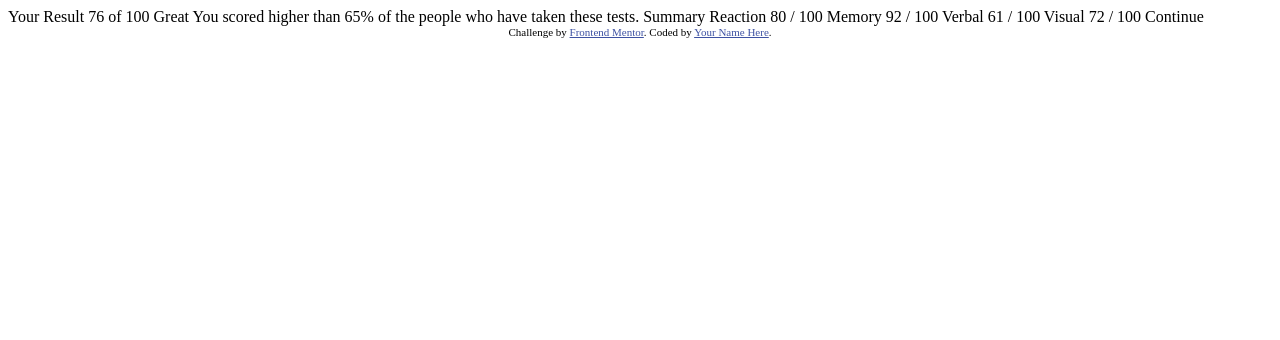
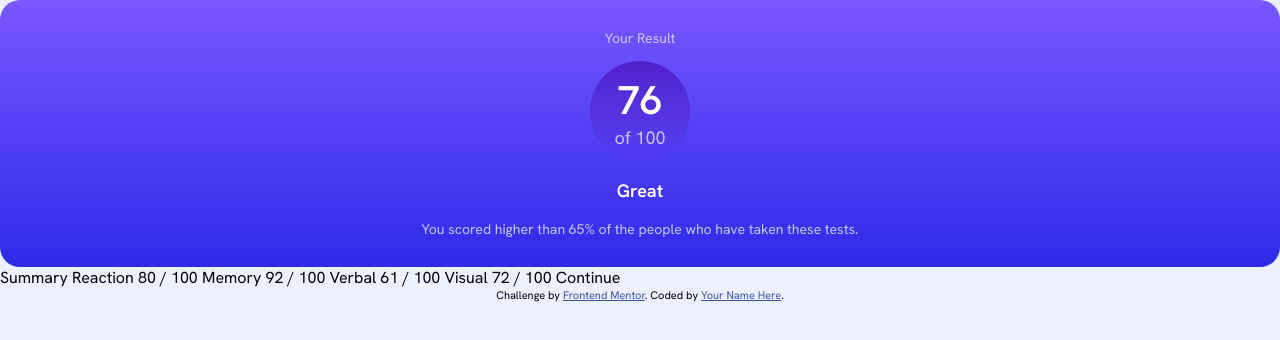
Before and after one commit to ajay117/results-summary-component, a plain HTML site: page index.html in a window 1280 px wide. Drawn offline with Linux system fonts and the light colour scheme.

Commit message:
Complete result section

```diff
--- /dev/null
+++ b/index.css
@@ -0,0 +1,108 @@
+@font-face {
+  font-family: "HankenGrotesk-VariableFont_wght";
+  src: url("./assets/fonts/HankenGrotesk-VariableFont_wght.ttf");
+}
+
+*,
+*::before,
+*::after {
+  box-sizing: border-box;
+}
+:root {
+  /* Primary colors */
+  --light-red: hsl(0, 100%, 67%);
+  --rangey-yellow: hsl(39, 100%, 56%);
+  --Green-teal: hsl(166, 100%, 37%);
+  --Cobalt-blue: hsl(234, 85%, 45%);
+
+  /* Gradients */
+  --light-slate-blue-background: hsla(252, 100%, 67%);
+  --light-royal-blue-background: hsl(241, 81%, 54%);
+
+  --violet-blue-circle: hsla(256, 72%, 46%, 1);
+  --persian-blue-circle: hsla(241, 72%, 46%, 0);
+
+  /* Neutral */
+
+  --white: hsl(0, 0%, 100%);
+  --pale-blue: hsl(221, 100%, 96%);
+  --light-lavender: hsl(241, 100%, 89%);
+  --dark-gray-blue: hsl(224, 30%, 27%);
+}
+html {
+  font-size: 10px;
+}
+html,
+body {
+  margin: 0;
+  padding: 0;
+}
+body {
+  font-family: "HankenGrotesk-VariableFont_wght";
+  font-size: 1.6rem;
+  background-color: var(--pale-blue);
+}
+p {
+  font-size: 1.8rem;
+}
+
+.result {
+  color: var(--light-lavender);
+  /* color: var(--white) */
+}
+
+/* || Classes */
+.result {
+  max-width: 100%;
+  padding: 15px 25px;
+  background-image: linear-gradient(
+    to top,
+    var(--light-royal-blue-background),
+    var(--light-slate-blue-background)
+  );
+  border-radius: 20px;
+  text-align: center;
+  /* border: 1px solid black; */
+}
+.result_percent {
+  /* border: 1px solid black; */
+  border-radius: 50%;
+  width: 100px;
+  height: 100px;
+  display: flex;
+  flex-direction: column;
+  align-items: center;
+  justify-content: center;
+  background-image: linear-gradient(
+    to top,
+    var(--persian-blue-circle),
+    var(--violet-blue-circle)
+  );
+  margin: 0 auto;
+}
+.result_percent p {
+  margin: 0;
+}
+.result_number {
+  color: var(--white);
+  font-size: 4rem;
+  font-weight: 600;
+  margin: 0;
+}
+
+/* || Utility Classes */
+.text-white {
+  color: var(--white);
+}
+.text-large {
+  font-size: 4rem;
+}
+.text-md-thick {
+  font-weight: 500;
+}
+.text-thick {
+  font-weight: 600;
+}
+.text-small {
+    font-size: 1.4rem;
+}
--- a/index.html
+++ b/index.html
@@ -5,6 +5,7 @@
   <meta name="viewport" content="width=device-width, initial-scale=1.0"> <!-- displays site properly based on user's device -->
 
   <link rel="icon" type="image/png" sizes="32x32" href="./assets/images/favicon-32x32.png">
+  <link rel="stylesheet" type="text/css" href="index.css" />
 
   <title>Frontend Mentor | Results summary component</title>
 
@@ -16,12 +17,26 @@
 </head>
 <body>
 
-  Your Result
-  76
-  of 100
+  <section class="result">
+    <p class="text-small">Your Result</p>
 
-  Great
-  You scored higher than 65% of the people who have taken these tests.
+    <div class="result_percent">
+      <p class="result_number">76</p>
+      <p>of 100</p>
+    </div>
+
+    <div class="result_feedback">
+      <p class="text-white text-thick">Great</p>
+      <p class="text-small">You scored higher than 65% of the people who have taken these tests.</p>
+    </div>
+  </section>
+
+
+
+
+
+
+
 
   Summary
 
```
